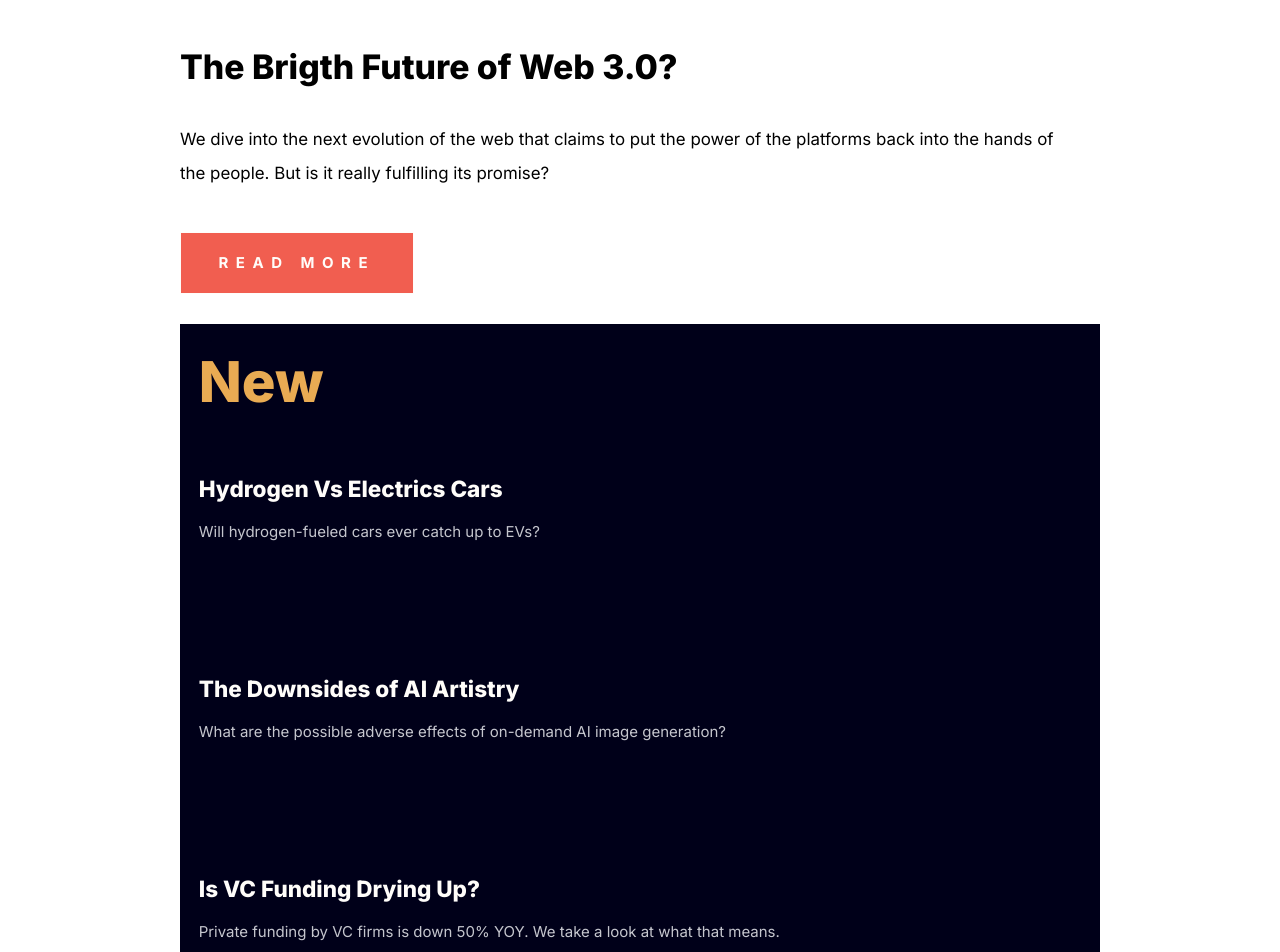
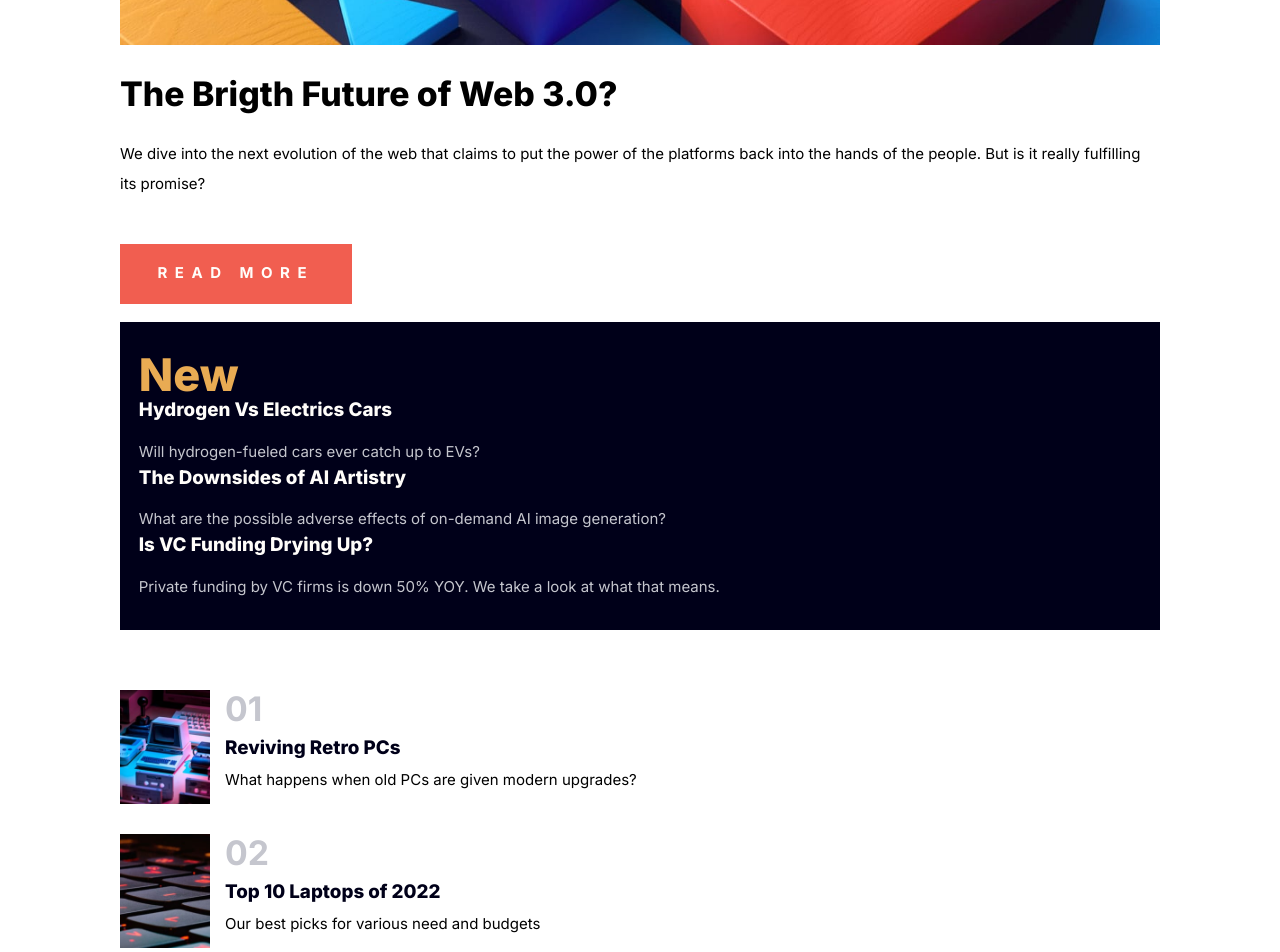
Before and after one commit to Mauricioam/FrontEnd-Mentor, a React (Vite) app in the folder NewshomePage/: page / in a window 1280 px wide. Shown: the part 580-1532 px from the top of the page. Built offline with nearby package versions, Linux system fonts and the light colour scheme.

Commit message:
fix width of page

```diff
--- a/NewshomePage/src/components/BelowNews.jsx
+++ b/NewshomePage/src/components/BelowNews.jsx
@@ -3,11 +3,11 @@ import belowNewsData from "../data/belowNewsData";
 
 function BelowNews() {
   return (
-    <section className="flex desktop:flex-row flex-col   gap-10">
+    <section className="grid desktop:grid-cols-12 w-full gap-8 ">
       {belowNewsData.map((item, i) => (
-          <div className="flex gap-4  h-40 ">
-            <img className="w-36 h-40" src={item.img} alt="image of the news" />
-            <div className="flex flex-col gap-2 ">
+          <div className="flex gap-4  h-42 w-full col-span-4">
+            <img className=" w-24 h-full" src={item.img} alt="image of the news" />
+            <div className="flex flex-col gap-2  ">
               <h1 className="text-4xl font-bold text-grayishBlue">
                 {item.number}
               </h1>
--- a/NewshomePage/src/components/ContanierNews.jsx
+++ b/NewshomePage/src/components/ContanierNews.jsx
@@ -4,11 +4,11 @@ import SideNews from './SideNews';
 
 function ContanierNews() {
   return (
-    <section role="mainMenu" className='grid desktop:grid-cols-7 gap-8   '>
-        <div className='desktop:col-span-5 '>
+    <section role="mainMenu" className='grid desktop:grid-cols-12 gap-5  '>
+        <div className='desktop:col-span-8 '>
         <MainNews/>
         </div>
-        <div className='desktop:col-span-2 '>
+        <div className='desktop:col-span-4 '>
         <SideNews/>
         </div>
     </section>
--- a/NewshomePage/src/components/MainNews.jsx
+++ b/NewshomePage/src/components/MainNews.jsx
@@ -2,19 +2,19 @@ import React from "react";
 import desktopImage from "../assets/images/image-web-3-desktop.jpg";
 function MainNews() {
   return (
-    <section className="flex flex-col h-full gap-14">
+    <section className="flex flex-col h-full gap-8   ">
       <img src={desktopImage} alt="abstract image for desktop" />
-      <div className="grid grid-cols-1 h-full desktop:grid-cols-5 gap-10">
-        <div className="col-span-3">
-        <h1 className="desktop:text-7xl text-4xl font-extrabold w-3/4 ">The Brigth Future of Web 3.0?</h1>
+      <div className="grid grid-cols-1 h-full desktop:grid-cols-6 gap-7 items-center ">
+        <div className="col-span-3 ">
+        <h1 className="desktop:text-7xl text-4xl font-extrabold ">The Brigth Future of Web 3.0?</h1>
         </div>
-        <div className=" flex flex-col items-start col-span-2 desktop:justify-between gap-11 ">
-          <p className="leading-loose text-lg">
+        <div className=" flex flex-col items-start col-span-3 desktop:justify-between gap-12 ">
+          <p className="leading-loose text-[15px]">
             We dive into the next evolution of the web that claims to put the
             power of the platforms back into the hands of the people. But is it
             really fulfilling its promise?
           </p>
-          <button className="flex border px-10 py-5 bg-softRed text-offWhite active:bg-veryDarkBlue"><span className="text-md font-bold tracking-[0.5rem] ">READ MORE</span></button>
+          <button className="flex  px-10 py-5 bg-softRed text-offWhite active:bg-veryDarkBlue"><span className="text-md font-bold tracking-[0.5rem] ">READ MORE</span></button>
         </div>
       </div>
     </section>
--- a/NewshomePage/src/components/SideNews.jsx
+++ b/NewshomePage/src/components/SideNews.jsx
@@ -3,13 +3,13 @@ import sideNews from "../data/sideNewsData";
 
 function SideNews() {
   return (
-    <section className="px-5 flex flex-col h-full bg-veryDarkBlue p-8">
-      <h1 className="text-6xl font-extrabold text-softOrange ">New</h1>
-      <div className="flex flex-col h-[40rem]   justify-around ">
+    <section className="px-5 flex flex-col h-full  bg-veryDarkBlue p-8">
+      <h1 className="text-5xl font-extrabold text-softOrange ">New</h1>
+      <div className="flex flex-col h-full  justify-around ">
         {sideNews.map((item, i) => (
 
           <div className="flex flex-col gap-4" key={i}>
-            <a className="text-2xl font-extrabold  text-offWhite active:text-softOrange hover:cursor-pointer">
+            <a className="text-xl font-extrabold  text-offWhite active:text-softOrange hover:cursor-pointer">
               {item.title}
             </a>
             <p className="leading-7 text-grayishBlue text-[15px]">
--- a/NewshomePage/src/pages/Home.jsx
+++ b/NewshomePage/src/pages/Home.jsx
@@ -10,7 +10,7 @@ function Home() {
   return (
   <div>
     <div className={`bg-opacity-50 bg-darkGrayishBlue fixed  h-screen w-full ${open ? "flex":"hidden"}`}></div>
-    <div className='flex flex-col lg:p-8 px-48 py-12 gap-16 z-0'>
+    <div className='flex flex-col lg:p-8 px-32 pt-12 pb-[30rem] gap-16 z-0'>
         <Header open={open} setOpen={setOpen}/>
         <ContanierNews/>
         <BelowNews/>
```
